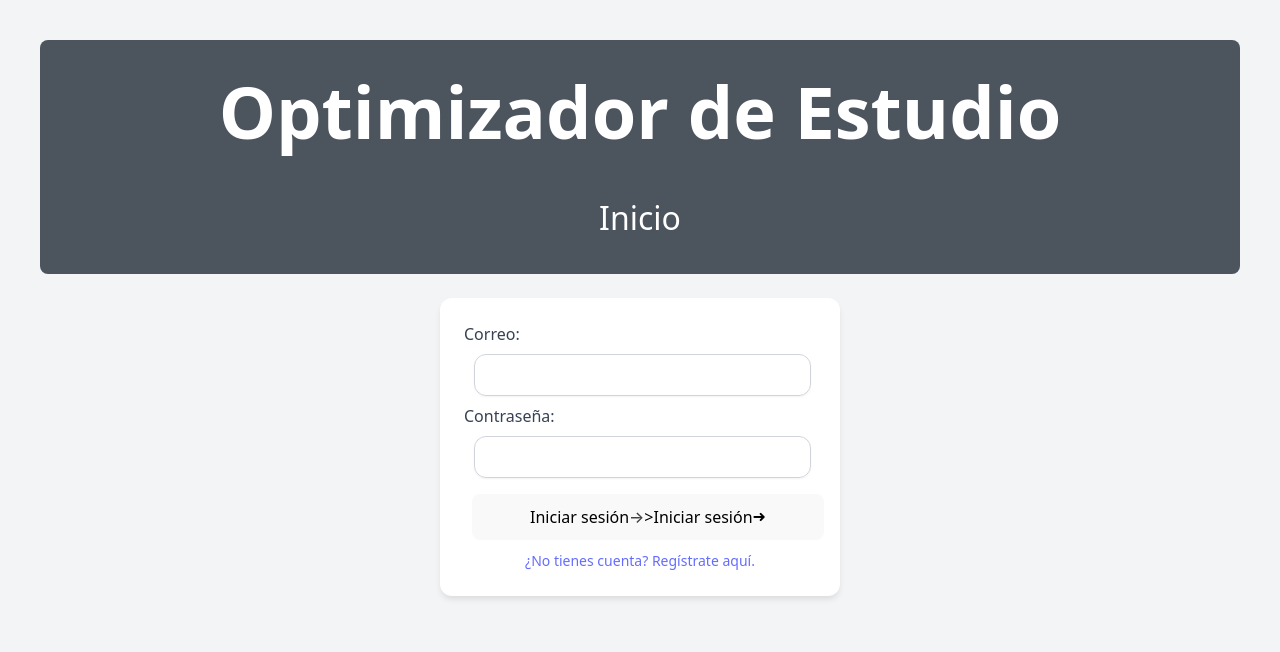
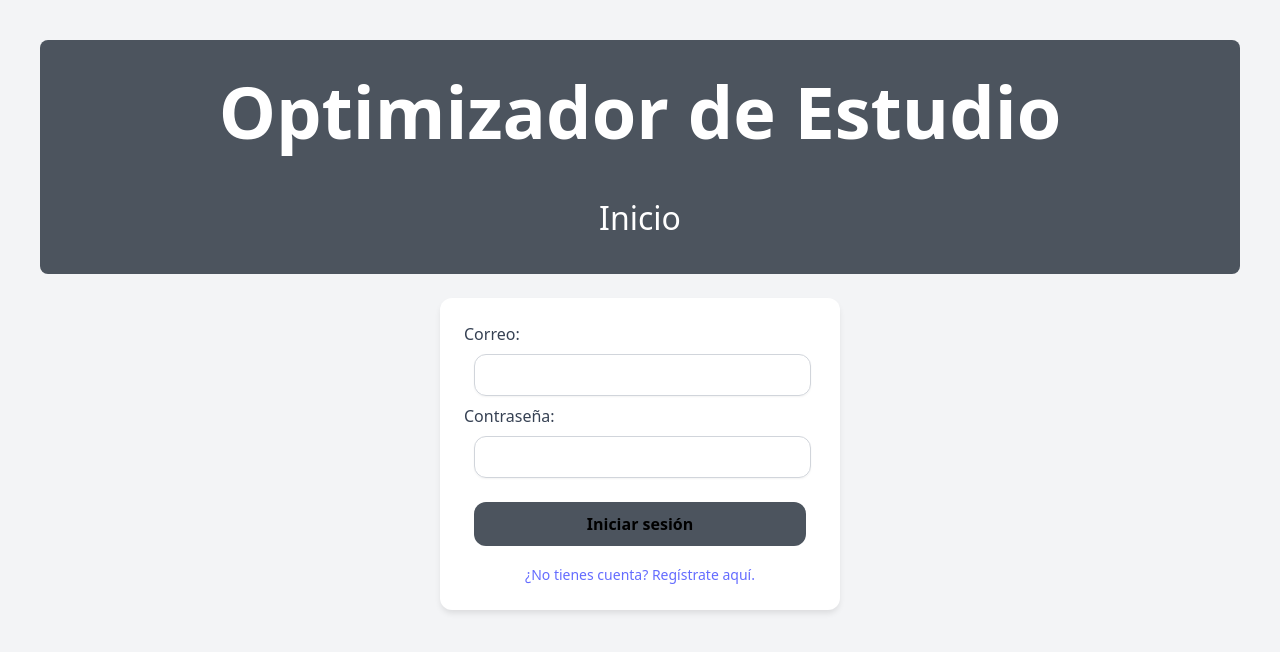
Before and after one commit to NicoRelease/pp2-vercel, a React (Vite) app in the folder FrontEnd/: page /Login in a window 1280 px wide. Shown: the top 652 px of the page. Built offline with nearby package versions, Linux system fonts and the light colour scheme.

Commit message:
Cambios en estilo y revisión proceso de registración

```diff
--- a/FrontEnd/src/App.css
+++ b/FrontEnd/src/App.css
@@ -131,12 +131,12 @@ form {
 }
 
 /* Botones */
-.LoginButton {
+.LoginButton,.RegisterButton {
   width: calc(100% - 20px);
   margin: 1rem 10px;
   padding: 0.8rem;
   background-color: var(--header-color);
-  color: white;
+  color: black;
   border: none;
   border-radius: 0.75rem;
   font-weight: 600;
--- a/FrontEnd/src/components/Login.jsx
+++ b/FrontEnd/src/components/Login.jsx
@@ -24,7 +24,7 @@ export default function Login() {
   const handleSubmit = async (e) => {
     e.preventDefault();
     setErrorMessage("");
-    setIsLoading(true);
+    setIsLoading(true);0
 
     const encryptedUser = encrypt(loginUser);
     const encryptedPassword = encrypt(loginPassword);
@@ -93,45 +93,9 @@ export default function Login() {
               <input type="password" value={loginPassword} onChange={(e) => setLoginPassword(e.target.value)} required disabled={isLoading} />
             </div>
           </div>
-
-          {/* Botón con texto negro para mejor contraste */}
-          <button
-            type="submit"
-            className={`w-full py-3 bg-blue-600 text-black rounded-xl font-bold mt-4 transition-all duration-200 focus:outline-none focus:ring-2 focus:ring-offset-2 ${isLoading ? 'opacity-75 cursor-not-allowed' : ''}`}
-            disabled={isLoading}
-          >
-            {isLoading
-              ? "Validando..."
-              : (
-                <>
-                  Iniciar sesión
-                  <span className="inline-block ml-2 animate-pulse">→</span>
-                </>
-              )
-            }
-
-            {/* Efectos hover y focus para mejor accesibilidad */}
-          >
-            {isLoading ? "Validando..." : (
-              <>Iniciar sesión<span className="ml-1 inline-block animate-bounce">➜</span></>
-            )}
+          <button type="submit" className="LoginButton" disabled={isLoading}>
+            {isLoading ? "Validando..." : "Iniciar sesión"}
           </button>
-
-          <style jsx>{`
-            button[type='submit']::after {
-              content: '';
-              position: absolute;
-              top: 0; left: -5px; right: -5px; bottom: 0;
-              background-color: rgba(255, 255, 255, 0.1);
-              border-radius: inherit;
-              transform: scaleX(0);
-              transition: transform .3s ease-in-out;
-            }
-
-            button[type='submit']:hover::after {
-              transform: scaleX(1);
-            }
-          `}</style>
 
           {/* PARTE RESTAURADA: Enlace de Registro */}
           <div className="mt-6 text-center">
--- a/FrontEnd/src/components/Register.jsx
+++ b/FrontEnd/src/components/Register.jsx
@@ -109,7 +109,7 @@ export default function Register() {
                         </div>
                     )}
 
-                    <button type="submit" className="w-full py-3 bg-blue-600 text-white rounded-xl font-bold mt-6">
+                    <button type="submit" className="RegisterButton">
                         {loading ? 'Procesando...' : (showRoleSelector ? 'Confirmar y Registrar' : 'Registrar Cuenta')}
                     </button>
                 </form>
```
Also changed, not shown: 1 other file (tests, documents, lock files or other folders). Lines whose indentation alone changed are shown as unchanged.
